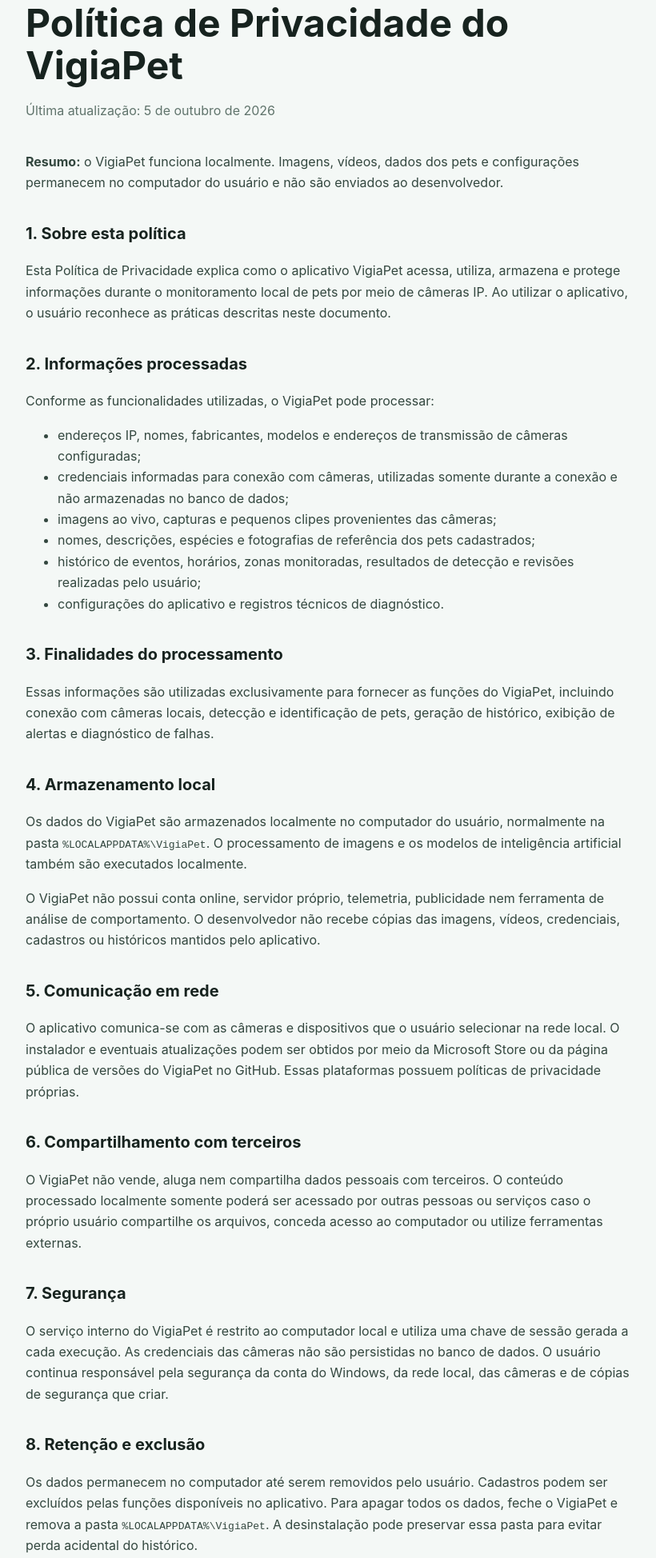
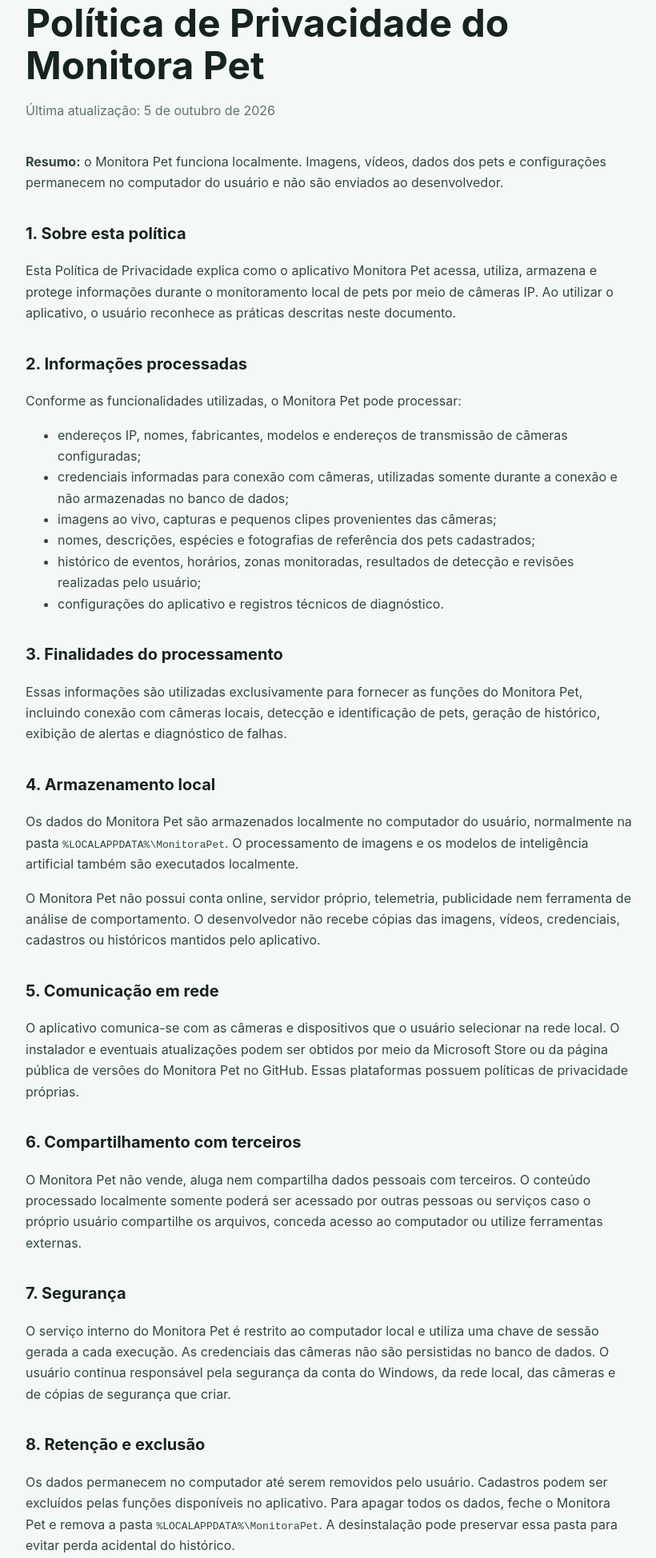
Before and after one commit to lucascodebr20/monitora-pet-releases, a plain HTML site: page docs/privacy.html in a window 1280 px wide. Shown: the part 53-2001 px from the top of the page at 80% size, without its empty margins (228-1048 px from the left). Drawn offline with Linux system fonts and the light colour scheme.

Commit message:
chore: rename product to Monitora Pet

```diff
--- a/docs/privacy.html
+++ b/docs/privacy.html
@@ -3,8 +3,8 @@
   <head>
     <meta charset="utf-8" />
     <meta name="viewport" content="width=device-width, initial-scale=1" />
-    <meta name="description" content="Política de Privacidade do VigiaPet" />
-    <title>Política de Privacidade — VigiaPet</title>
+    <meta name="description" content="Política de Privacidade do Monitora Pet" />
+    <title>Política de Privacidade — Monitora Pet</title>
     <style>
       :root {
         color-scheme: light dark;
@@ -33,17 +33,17 @@
   <body>
     <main>
       <header>
-        <h1>Política de Privacidade do VigiaPet</h1>
+        <h1>Política de Privacidade do Monitora Pet</h1>
         <p class="date">Última atualização: 5 de outubro de 2026</p>
       </header>
 
-      <p><strong>Resumo:</strong> o VigiaPet funciona localmente. Imagens, vídeos, dados dos pets e configurações permanecem no computador do usuário e não são enviados ao desenvolvedor.</p>
+      <p><strong>Resumo:</strong> o Monitora Pet funciona localmente. Imagens, vídeos, dados dos pets e configurações permanecem no computador do usuário e não são enviados ao desenvolvedor.</p>
 
       <h2>1. Sobre esta política</h2>
-      <p>Esta Política de Privacidade explica como o aplicativo VigiaPet acessa, utiliza, armazena e protege informações durante o monitoramento local de pets por meio de câmeras IP. Ao utilizar o aplicativo, o usuário reconhece as práticas descritas neste documento.</p>
+      <p>Esta Política de Privacidade explica como o aplicativo Monitora Pet acessa, utiliza, armazena e protege informações durante o monitoramento local de pets por meio de câmeras IP. Ao utilizar o aplicativo, o usuário reconhece as práticas descritas neste documento.</p>
 
       <h2>2. Informações processadas</h2>
-      <p>Conforme as funcionalidades utilizadas, o VigiaPet pode processar:</p>
+      <p>Conforme as funcionalidades utilizadas, o Monitora Pet pode processar:</p>
       <ul>
         <li>endereços IP, nomes, fabricantes, modelos e endereços de transmissão de câmeras configuradas;</li>
         <li>credenciais informadas para conexão com câmeras, utilizadas somente durante a conexão e não armazenadas no banco de dados;</li>
@@ -54,26 +54,26 @@
       </ul>
 
       <h2>3. Finalidades do processamento</h2>
-      <p>Essas informações são utilizadas exclusivamente para fornecer as funções do VigiaPet, incluindo conexão com câmeras locais, detecção e identificação de pets, geração de histórico, exibição de alertas e diagnóstico de falhas.</p>
+      <p>Essas informações são utilizadas exclusivamente para fornecer as funções do Monitora Pet, incluindo conexão com câmeras locais, detecção e identificação de pets, geração de histórico, exibição de alertas e diagnóstico de falhas.</p>
 
       <h2>4. Armazenamento local</h2>
-      <p>Os dados do VigiaPet são armazenados localmente no computador do usuário, normalmente na pasta <code>%LOCALAPPDATA%\VigiaPet</code>. O processamento de imagens e os modelos de inteligência artificial também são executados localmente.</p>
-      <p>O VigiaPet não possui conta online, servidor próprio, telemetria, publicidade nem ferramenta de análise de comportamento. O desenvolvedor não recebe cópias das imagens, vídeos, credenciais, cadastros ou históricos mantidos pelo aplicativo.</p>
+      <p>Os dados do Monitora Pet são armazenados localmente no computador do usuário, normalmente na pasta <code>%LOCALAPPDATA%\MonitoraPet</code>. O processamento de imagens e os modelos de inteligência artificial também são executados localmente.</p>
+      <p>O Monitora Pet não possui conta online, servidor próprio, telemetria, publicidade nem ferramenta de análise de comportamento. O desenvolvedor não recebe cópias das imagens, vídeos, credenciais, cadastros ou históricos mantidos pelo aplicativo.</p>
 
       <h2>5. Comunicação em rede</h2>
-      <p>O aplicativo comunica-se com as câmeras e dispositivos que o usuário selecionar na rede local. O instalador e eventuais atualizações podem ser obtidos por meio da Microsoft Store ou da página pública de versões do VigiaPet no GitHub. Essas plataformas possuem políticas de privacidade próprias.</p>
+      <p>O aplicativo comunica-se com as câmeras e dispositivos que o usuário selecionar na rede local. O instalador e eventuais atualizações podem ser obtidos por meio da Microsoft Store ou da página pública de versões do Monitora Pet no GitHub. Essas plataformas possuem políticas de privacidade próprias.</p>
 
       <h2>6. Compartilhamento com terceiros</h2>
-      <p>O VigiaPet não vende, aluga nem compartilha dados pessoais com terceiros. O conteúdo processado localmente somente poderá ser acessado por outras pessoas ou serviços caso o próprio usuário compartilhe os arquivos, conceda acesso ao computador ou utilize ferramentas externas.</p>
+      <p>O Monitora Pet não vende, aluga nem compartilha dados pessoais com terceiros. O conteúdo processado localmente somente poderá ser acessado por outras pessoas ou serviços caso o próprio usuário compartilhe os arquivos, conceda acesso ao computador ou utilize ferramentas externas.</p>
 
       <h2>7. Segurança</h2>
-      <p>O serviço interno do VigiaPet é restrito ao computador local e utiliza uma chave de sessão gerada a cada execução. As credenciais das câmeras não são persistidas no banco de dados. O usuário continua responsável pela segurança da conta do Windows, da rede local, das câmeras e de cópias de segurança que criar.</p>
+      <p>O serviço interno do Monitora Pet é restrito ao computador local e utiliza uma chave de sessão gerada a cada execução. As credenciais das câmeras não são persistidas no banco de dados. O usuário continua responsável pela segurança da conta do Windows, da rede local, das câmeras e de cópias de segurança que criar.</p>
 
       <h2>8. Retenção e exclusão</h2>
-      <p>Os dados permanecem no computador até serem removidos pelo usuário. Cadastros podem ser excluídos pelas funções disponíveis no aplicativo. Para apagar todos os dados, feche o VigiaPet e remova a pasta <code>%LOCALAPPDATA%\VigiaPet</code>. A desinstalação pode preservar essa pasta para evitar perda acidental do histórico.</p>
+      <p>Os dados permanecem no computador até serem removidos pelo usuário. Cadastros podem ser excluídos pelas funções disponíveis no aplicativo. Para apagar todos os dados, feche o Monitora Pet e remova a pasta <code>%LOCALAPPDATA%\MonitoraPet</code>. A desinstalação pode preservar essa pasta para evitar perda acidental do histórico.</p>
 
       <h2>9. Crianças e terceiros filmados</h2>
-      <p>O VigiaPet não é direcionado especificamente a crianças e não coleta deliberadamente informações de crianças para o desenvolvedor. O usuário é responsável por posicionar e utilizar suas câmeras de acordo com as leis aplicáveis, respeitando a privacidade de moradores, visitantes e demais pessoas que possam aparecer nas imagens.</p>
+      <p>O Monitora Pet não é direcionado especificamente a crianças e não coleta deliberadamente informações de crianças para o desenvolvedor. O usuário é responsável por posicionar e utilizar suas câmeras de acordo com as leis aplicáveis, respeitando a privacidade de moradores, visitantes e demais pessoas que possam aparecer nas imagens.</p>
 
       <h2>10. Direitos e controles do usuário</h2>
       <p>Como os dados ficam sob controle local, o usuário pode consultar seus registros no aplicativo, excluir cadastros e remover os arquivos locais. Solicitações ou dúvidas sobre esta política podem ser enviadas pelo canal de contato abaixo. Não publique imagens, credenciais ou outras informações sensíveis em chamados públicos.</p>
@@ -82,9 +82,9 @@
       <p>Esta política poderá ser atualizada quando novas funcionalidades alterarem as práticas de dados. A versão vigente permanecerá disponível neste endereço, acompanhada da data de atualização.</p>
 
       <h2>12. Contato</h2>
-      <p>Para dúvidas sobre privacidade, abra uma solicitação no <a href="https://github.com/lucascodebr20/vigiapet-releases/issues">repositório público de suporte do VigiaPet</a>. Evite incluir dados pessoais, imagens privadas ou credenciais.</p>
+      <p>Para dúvidas sobre privacidade, abra uma solicitação no <a href="https://github.com/lucascodebr20/monitora-pet-releases/issues">repositório público de suporte do Monitora Pet</a>. Evite incluir dados pessoais, imagens privadas ou credenciais.</p>
 
-      <footer>VigiaPet — monitoramento local de pets.</footer>
+      <footer>Monitora Pet — monitoramento local de pets.</footer>
     </main>
   </body>
 </html>
```
Also changed, not shown: docs/index.html (+2 -2 lines), 1 other file.
